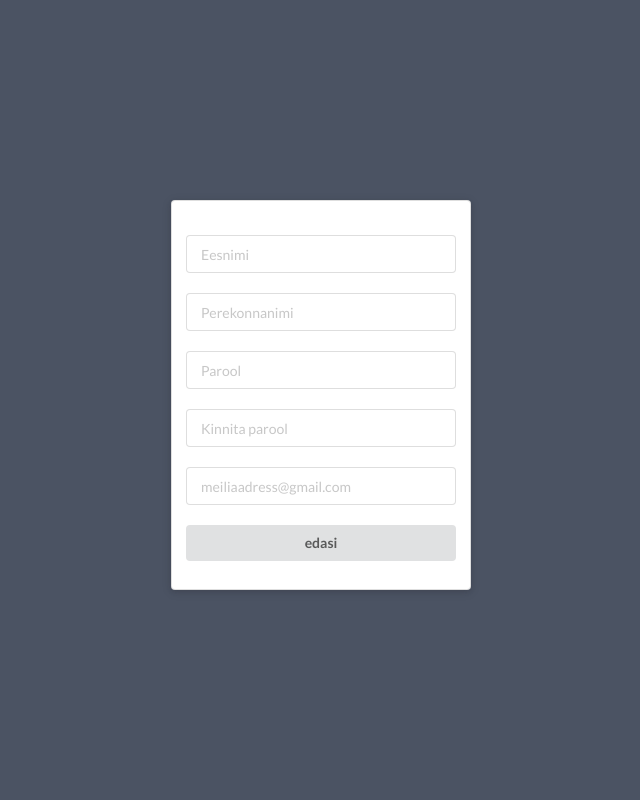
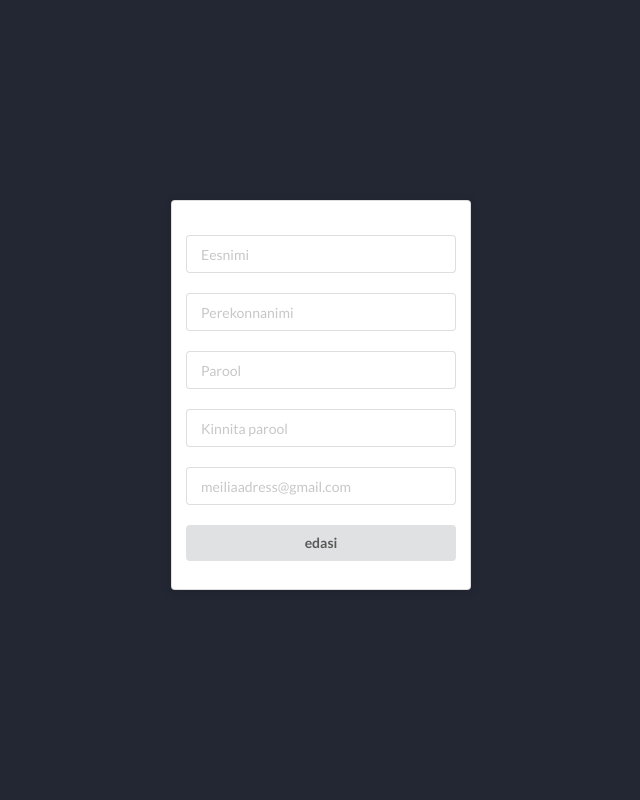
Before and after one commit to johanveenpere/tutvus, a PHP site: page /register.html in a window 1280 px wide. Shown: the whole page, without its empty margins (319-959 px from the left). Run offline with PHP 8.4, Linux system fonts and the light colour scheme; some libraries are stand-ins or nearby versions.

Commit message:
taustavarvi muutus

```diff
--- a/style1.css
+++ b/style1.css
@@ -8,7 +8,7 @@
 
 
 body {
-    background-color:#4B5363 !important;
+    background-color: #232733 !important;
     width: 100%;
     height: 100%;
     top: 0;
```
